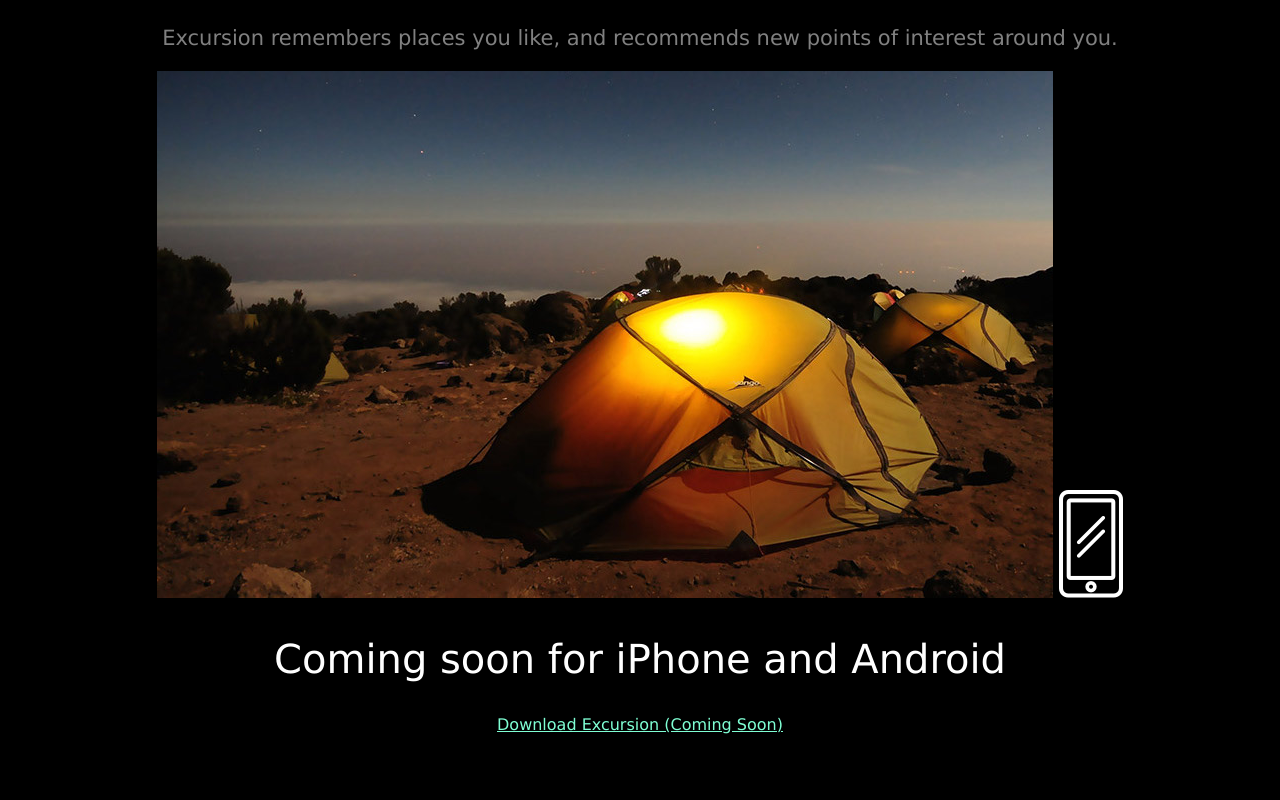
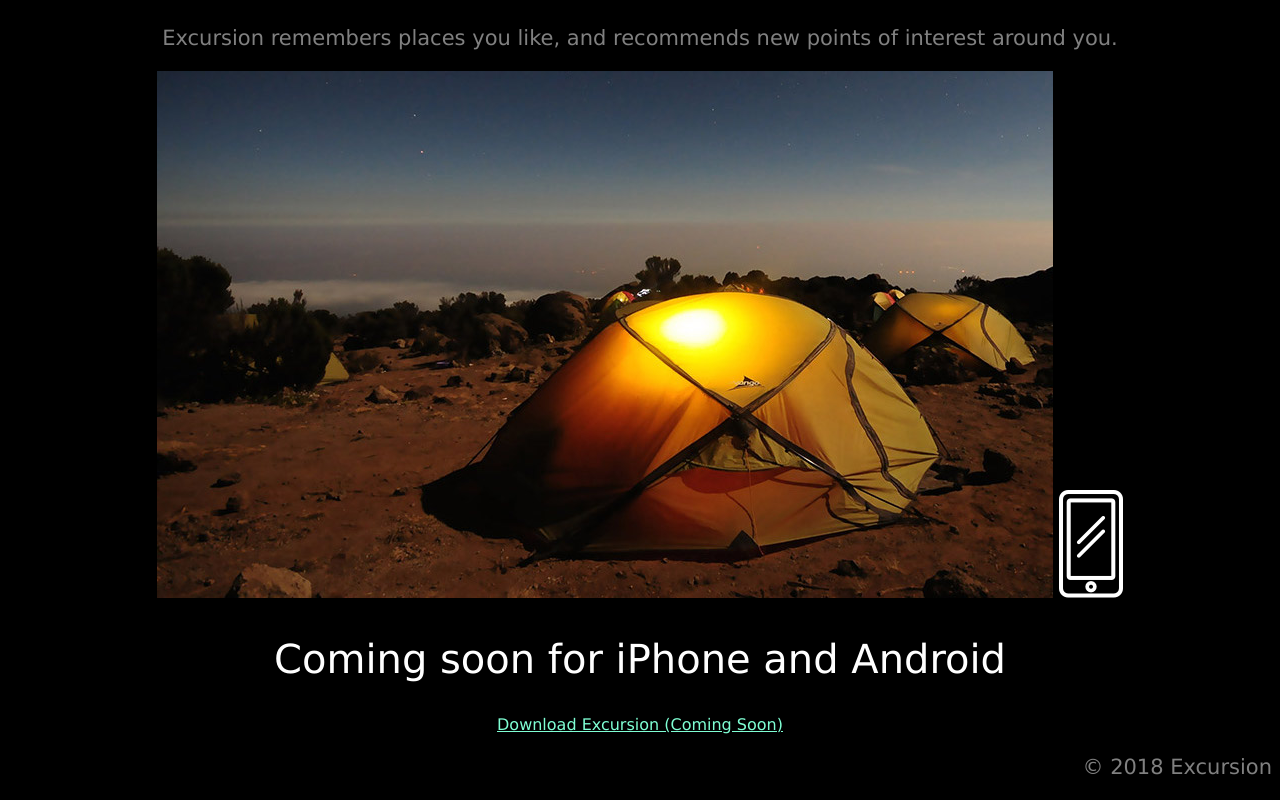
Before and after one commit to GingerBeardx/excursion, a plain HTML site: page index.html in a window 1280 px wide. Shown: the part 400-1200 px from the top of the page. Before the commit the page ends 1150 px from the top, so only its background shows below. Drawn offline with Linux system fonts and the light colour scheme.

Commit message:
Layout and style match specs

```diff
--- a/index.html
+++ b/index.html
@@ -17,5 +17,8 @@
     <img src=".\resources\images\phone.png" alt="Phone icon">
     <h2 class="declaration">Coming soon for iPhone and Android</h2>
     <p><a class="link" href="#">Download Excursion (Coming Soon)</a><p>
+    <div class="footer">
+      <p class="subtext">&copy 2018 Excursion</p>
+    </div>
   </body>
 </html>
--- a/resources/style.css
+++ b/resources/style.css
@@ -25,3 +25,7 @@ html {
   font-size: 21px;
   font-weight: normal;
 }
+
+.footer {
+  text-align: right;
+}
```
